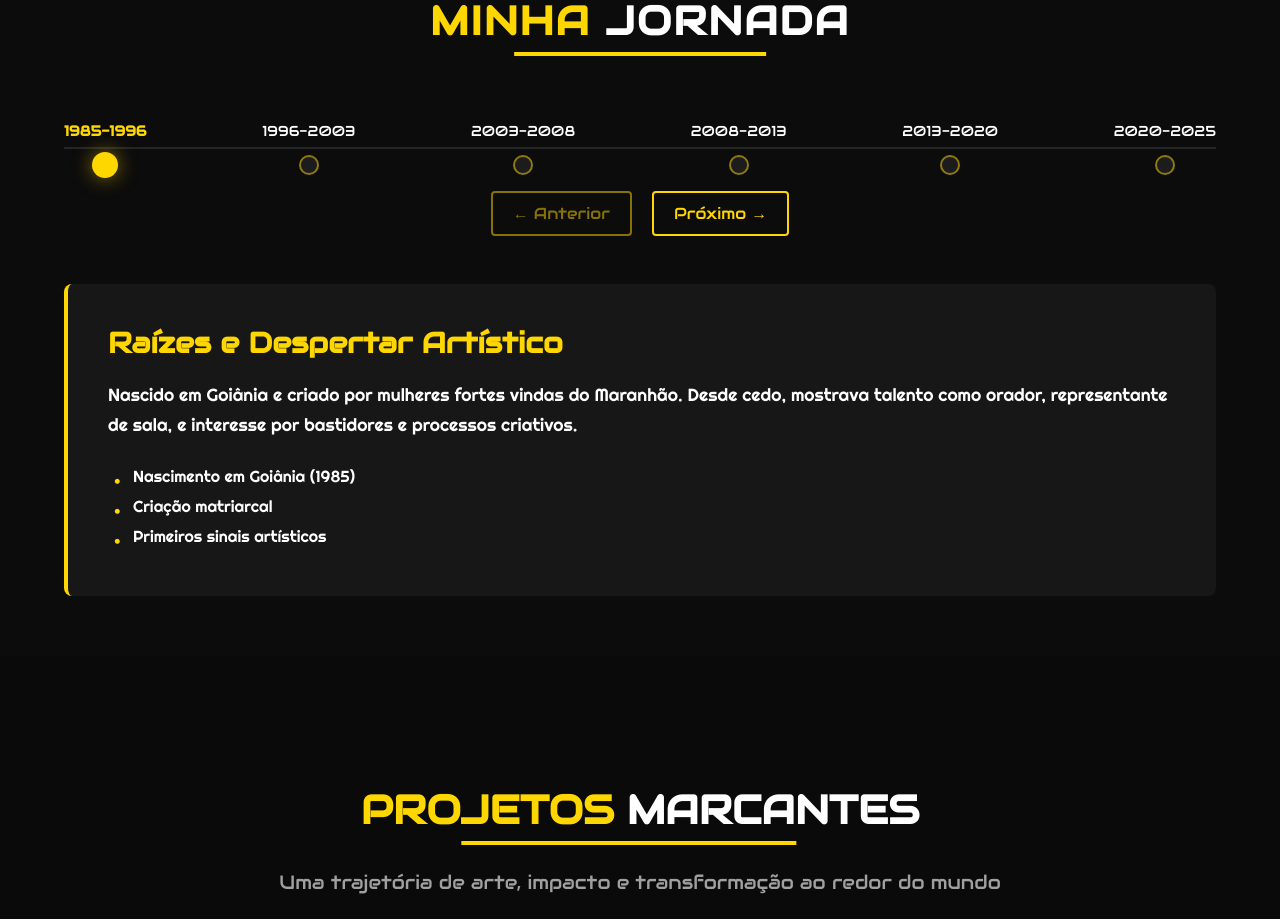
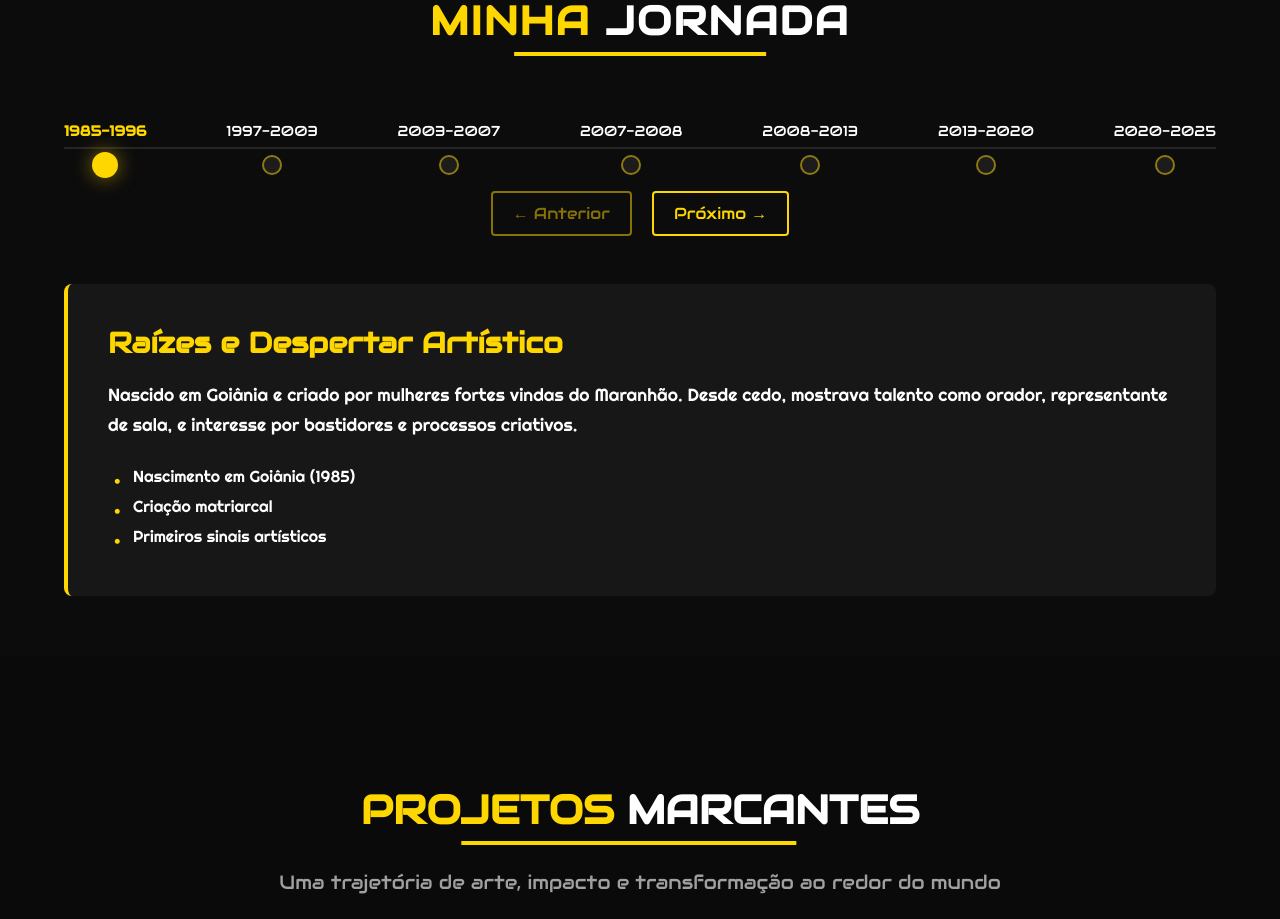
Before and after one commit to Freelings-Co/klaus-duarte, a React (Vite) app: page / in a window 1280 px wide. Shown: the part 1520-2439 px from the top of the page. Built offline with nearby package versions, Linux system fonts and the light colour scheme.

Commit message:
adjust timeline

```diff
--- a/src/Pages/Timeline/index.jsx
+++ b/src/Pages/Timeline/index.jsx
@@ -1,6 +1,6 @@
 // TimelineSection.jsx
-import React, { useState, useEffect } from 'react';
-import './Timeline.css';
+import React, { useState, useEffect } from "react";
+import "./Timeline.css";
 
 const TimelineSection = () => {
   const [activePhase, setActivePhase] = useState(0);
@@ -8,41 +8,91 @@ const TimelineSection = () => {
   // Dados da timeline
   const timelineData = [
     {
-      year: '1985-1996',
-      title: 'Raízes e Despertar Artístico',
-      description: 'Nascido em Goiânia e criado por mulheres fortes vindas do Maranhão. Desde cedo, mostrava talento como orador, representante de sala, e interesse por bastidores e processos criativos.',
-      milestones: ['Nascimento em Goiânia (1985)', 'Criação matriarcal', 'Primeiros sinais artísticos']
+      year: "1985-1996",
+      title: "Raízes e Despertar Artístico",
+      description:
+        "Nascido em Goiânia e criado por mulheres fortes vindas do Maranhão. Desde cedo, mostrava talento como orador, representante de sala, e interesse por bastidores e processos criativos.",
+      milestones: [
+        "Nascimento em Goiânia (1985)",
+        "Criação matriarcal",
+        "Primeiros sinais artísticos",
+      ],
     },
     {
-      year: '1996-2003',
-      title: 'Início Profissional e Formação',
-      description: 'Aos 10 anos, iniciei na carreira de modelo, estudando passarela, postura e atuação. Participei de audições nacionais e aprendi que o talento precisa de direção e preparo.',
-      milestones: ['Início na agência de modelos', 'Audição para Chiquititas', 'Descoberta do circo e pirofagia']
+      year: "1997-2003",
+      title: "Início Artístico e Primeiros Palcos",
+      description:
+        "Minha trajetória começou aos 10 anos como modelo infantil, com estudos em passarela, postura e atuação. Participei de audições nacionais, descobri o circo e a pirofagia, e logo entrei para o grupo Flocos de Mel como o personagem Cornetinha. Gravamos um álbum, viajamos em turnê e tivemos um programa na TV Cultura. Aos 17 anos, assumi a direção artística do projeto.",
+      milestones: [
+        "Início na agência de modelos",
+        "Audição para Chiquititas",
+        "Descoberta do circo e da pirofagia",
+        "Personagem Cornetinha no grupo Flocos de Mel",
+        "Programa na TV Cultura",
+        "Direção artística aos 17 anos",
+      ],
     },
     {
-      year: '2003-2008',
-      title: 'Flocos de Mel e TV',
-      description: 'Integrei o grupo infantil-juvenil Flocos de Mel, interpretando o personagem Cornetinha. Lançamos o álbum "Planeta da Alegria", fizemos turnês pelo Brasil e tivemos um programa na TV Cultura.',
-      milestones: ['Personagem Cornetinha', 'Programa na TV Cultura', 'Direção artística aos 17 anos']
+      year: "2003-2007",
+      title: "TUI Magic Life – Supervisor de Entretenimento",
+      description:
+        "Atuei no TUI Magic Life, onde comecei como assistente de gerente e fui promovido a supervisor de entretenimento. Nesse período, desenvolvi habilidades em liderança, gestão de equipes e criação de experiências memoráveis para hóspedes no setor hoteleiro.",
+      milestones: [
+        "Entrada como assistente de gerente de entretenimento",
+        "Promoção a supervisor de entretenimento",
+        "Criação de experiências para hóspedes",
+        "Gestão de equipe multidisciplinar",
+        "Desenvolvimento de habilidades de liderança e comunicação",
+      ],
     },
     {
-      year: '2008-2013',
-      title: 'Internacionalização - Turquia e Europa',
-      description: 'Após uma audição internacional, fui selecionado para trabalhar com entretenimento na rede hoteleira TUI Magic Life. Deixei tudo para trás e mergulhei na experiência internacional, aprendendo idiomas e desenvolvendo novas habilidades.',
-      milestones: ['Seleção TUI Magic Life', 'Trabalho na Turquia e Espanha', 'Aprendizado de 5 idiomas']
+      year: "2007-2008",
+      title: "Brasilim – Agência de Talentos Internacionais",
+      description:
+        "Atuei na Brasilim, uma agência de talentos sediada em Istambul, focada em conectar artistas brasileiros ao vibrante mercado euro-asiático. A experiência foi marcada pela promoção de intercâmbios culturais e pela criação de oportunidades internacionais para talentos do Brasil.",
+      milestones: [
+        "Atuação na Brasilim, com sede em Istambul",
+        "Conexão entre artistas brasileiros e o mercado euro-asiático",
+        "Promoção de intercâmbios culturais",
+        "Expansão de oportunidades internacionais para talentos brasileiros",
+      ],
     },
     {
-      year: '2013-2020',
-      title: 'São Paulo e o Mercado Nacional',
-      description: 'Em São Paulo, trabalhei com grandes nomes da música brasileira como Anitta, Ivete Sangalo e Junior Lima. Criei o IDANCETY (City of Dancers) e me consolidei como coreógrafo e diretor artístico no mercado nacional.',
-      milestones: ['DVDs de Anitta e Ivete', 'Criação do IDANCETY', 'Direção com Lucenzo e outros artistas']
+      year: "2008-2013",
+      title: "Internacionalização – Turquia e Europa",
+      description:
+        "Após ser selecionado em uma audição internacional, embarquei em uma jornada transformadora com a rede hoteleira TUI Magic Life. Deixei tudo para trás e mergulhei de cabeça na vivência internacional, atuando em países como Turquia e Espanha. Durante esse período, aprimorei minhas habilidades profissionais, desenvolvi competências multiculturais e aprendi cinco idiomas, expandindo horizontes pessoais e profissionais.",
+      milestones: [
+        "Seleção em audição internacional",
+        "Atuação profissional na Turquia e Espanha",
+        "Vivência multicultural em redes hoteleiras internacionais",
+        "Aprendizado de 5 idiomas",
+        "Criação do IDANCETY",
+      ],
     },
     {
-      year: '2020-2025',
+      year: "2013-2020",
+      title: 'São Paulo e o Mercado Nacional',
+  description: 'Em São Paulo, atuei ao lado de grandes nomes da música brasileira, como Anitta, Ivete Sangalo e Junior Lima, participando de projetos marcantes e produções de grande visibilidade. Criei o IDANCETY (City of Dancers), uma plataforma que uniu talentos e ideias, consolidando minha atuação como coreógrafo e diretor artístico no cenário nacional.',
+  milestones: [
+    'Participação nos DVDs de Anitta e Ivete Sangalo',
+    'Direção artística com Lucenzo e outros artistas renomados',
+    'Criação do projeto IDANCETY – City of Dancers',
+    'Consolidação como coreógrafo e diretor artístico no mercado nacional'
+  ],
+    },
+    {
+      year: "2020-2025",
       title: 'Expansão Global e Connect360',
-      description: 'Retornei ao mercado internacional da hotelaria, agora como consultor, estrategista e especialista em hospitalidade. Fundei a Connect360, plataforma corporativa de entretenimento global que conecta artistas, marcas e ideias.',
-      milestones: ['Consultoria em hotelaria de luxo', 'Lançamento Connect360', 'Projetos na Costa Rica']
-    }
+  description: 'De volta ao mercado internacional, agora em um novo patamar, atuei como consultor e estrategista em hospitalidade, com foco em experiências de alto padrão na hotelaria de luxo. Fundei a Connect360, uma plataforma global que conecta artistas, marcas e ideias por meio do entretenimento corporativo. A atuação se expandiu para projetos internacionais, incluindo iniciativas na Costa Rica, ampliando ainda mais minha visão e impacto no setor.',
+  milestones: [
+    'Consultoria em hospitalaria de luxo internacional',
+    'Fundação da plataforma Connect360',
+    'Desenvolvimento de projetos globais de entretenimento',
+    'Atuação estratégica na Costa Rica',
+    'Conexão entre artistas, marcas e experiências únicas'
+  ],
+    },
   ];
 
   useEffect(() => {
@@ -50,19 +100,19 @@ const TimelineSection = () => {
       (entries) => {
         entries.forEach((entry) => {
           if (entry.isIntersecting) {
-            entry.target.classList.add('visible');
+            entry.target.classList.add("visible");
           }
         });
       },
       { threshold: 0.3 }
     );
 
-    document.querySelectorAll('.timeline-item').forEach((item) => {
+    document.querySelectorAll(".timeline-item").forEach((item) => {
       observer.observe(item);
     });
 
     return () => {
-      document.querySelectorAll('.timeline-item').forEach((item) => {
+      document.querySelectorAll(".timeline-item").forEach((item) => {
         observer.unobserve(item);
       });
     };
@@ -71,7 +121,7 @@ const TimelineSection = () => {
   return (
     <section id="jornada" className="timeline-section">
       <div className="timeline-container">
-        <h2 className="section-title" id='timeline-main-title'>
+        <h2 className="section-title" id="timeline-main-title">
           <span className="highlight">Minha</span> Jornada
         </h2>
 
@@ -79,7 +129,9 @@ const TimelineSection = () => {
           {timelineData.map((item, index) => (
             <div
               key={index}
-              className={`timeline-nav-item ${activePhase === index ? 'active' : ''}`}
+              className={`timeline-nav-item ${
+                activePhase === index ? "active" : ""
+              }`}
               onClick={() => setActivePhase(index)}
             >
               <span className="timeline-year">{item.year}</span>
@@ -91,14 +143,20 @@ const TimelineSection = () => {
         <div className="timeline-controls">
           <button
             className="timeline-btn prev"
-            onClick={() => setActivePhase(prev => (prev > 0 ? prev - 1 : prev))}
+            onClick={() =>
+              setActivePhase((prev) => (prev > 0 ? prev - 1 : prev))
+            }
             disabled={activePhase === 0}
           >
             &larr; Anterior
           </button>
           <button
             className="timeline-btn next"
-            onClick={() => setActivePhase(prev => (prev < timelineData.length - 1 ? prev + 1 : prev))}
+            onClick={() =>
+              setActivePhase((prev) =>
+                prev < timelineData.length - 1 ? prev + 1 : prev
+              )
+            }
             disabled={activePhase === timelineData.length - 1}
           >
             Próximo &rarr;
@@ -109,7 +167,9 @@ const TimelineSection = () => {
           {timelineData.map((item, index) => (
             <div
               key={index}
-              className={`timeline-item ${activePhase === index ? 'active' : ''}`}
+              className={`timeline-item ${
+                activePhase === index ? "active" : ""
+              }`}
             >
               <h3 className="timeline-title">{item.title}</h3>
               <p className="timeline-description">{item.description}</p>
@@ -121,8 +181,6 @@ const TimelineSection = () => {
             </div>
           ))}
         </div>
-
-
       </div>
     </section>
   );
```
